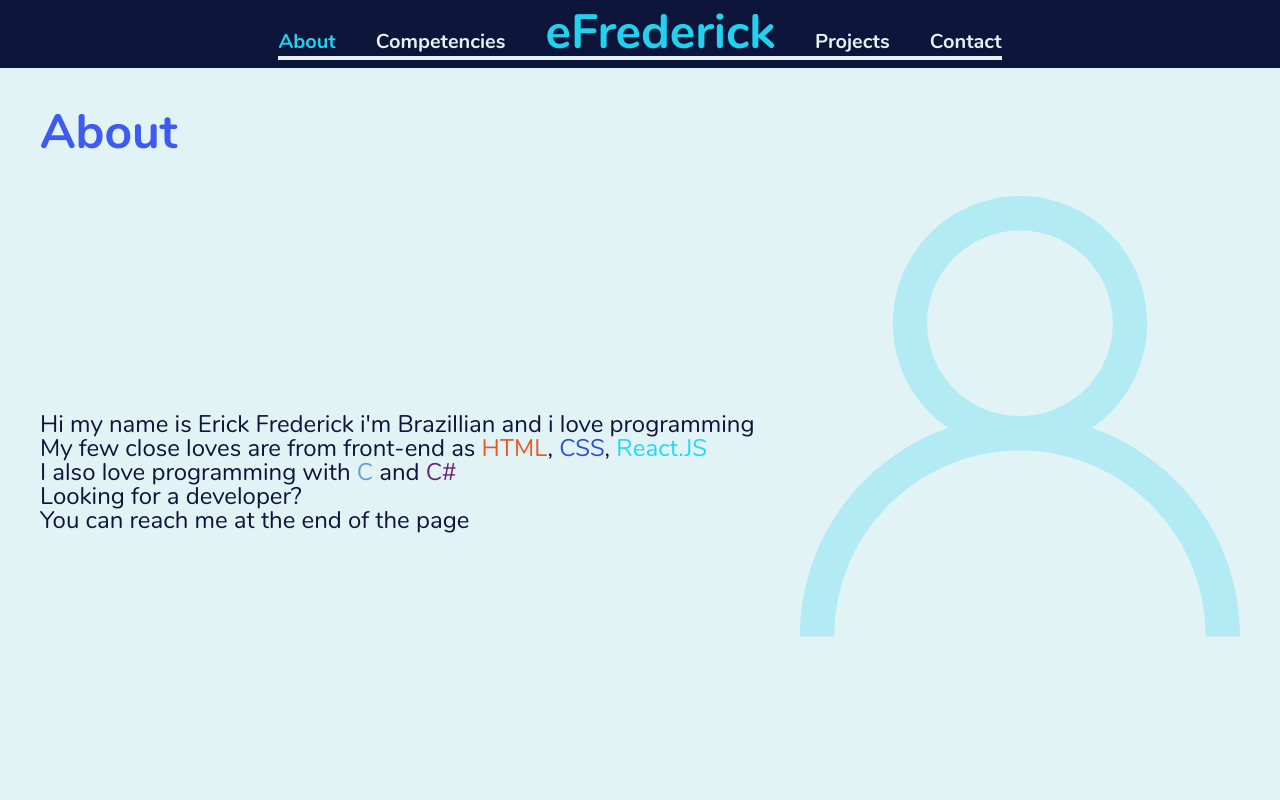
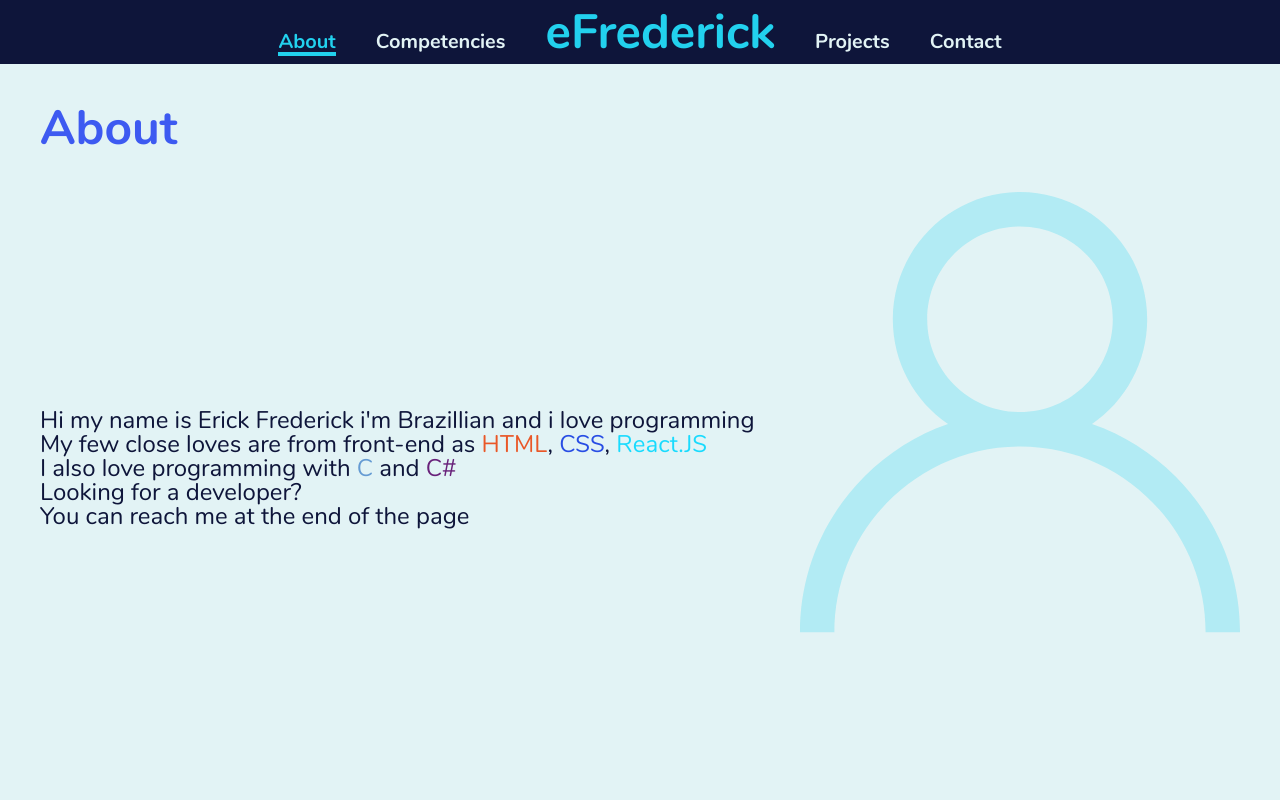
Before and after one commit to pepeyen/efrederick, a React (Create React App) app: page / in a window 1280 px wide. Shown: the top 800 px of the page. Built offline with nearby package versions, Linux system fonts and the light colour scheme; the HTML template or start-up script is replaced by a standard one; a web font is replaced by a local one.

Commit message:
Updated wayfinder progression bar design

```diff
--- a/src/comp/wayfinder/wayfinder.js
+++ b/src/comp/wayfinder/wayfinder.js
@@ -16,7 +16,7 @@ class Wayfinder extends Component {
       isWaydirectsHidden: true
     };
   }
-  waydirectVisitStatus = ['','','','']
+  waydirectLiveStatus = ['','','','']
   waydirectVisibilityStatus = '--hidden'
   languageLibrary = {
     en_us: [
@@ -43,8 +43,8 @@ class Wayfinder extends Component {
         height: window.innerHeight,
         isWaydirectsHidden: true
       })
-      this.updateStyle({
-        targetedStyle: "waydirect-visibility"
+      this.updateWaydirectState({
+        targetedState: "waydirect-visibility"
       })
     }
   };
@@ -82,33 +82,13 @@ class Wayfinder extends Component {
       this.setState({
         isWaydirectsHidden: true
       })
-      this.updateStyle({targetedStyle: "waydirect-visibility"})
+      this.updateWaydirectState({targetedState: "waydirect-visibility"})
     }
   };
 
   //Function that handles the overwall webapp inline styling
-  updateStyle = ({targetedStyle, targetedWaydirect}) => {
-    switch (targetedStyle) {
-      case "wayfinder-progression-bar":
-        if(document.documentElement.clientWidth >= 801){
-          this.setState({
-            wayfinderBarStyle: {
-              width: this.state.wayfinderProgress,
-              transitionProperty : "width",
-              transitionDuration : "2ms",
-              position : "absolute",
-              borderTop : ".5vh solid #22d1ee",
-              display : "block"
-            }
-          })
-        }else {
-          this.setState({
-            wayfinderBarStyle: {
-              display : "none"
-            }
-          })
-        }
-        break;
+  updateWaydirectState = ({targetedState, targetedWaydirect}) => {
+    switch (targetedState) {
       case "waydirect-visibility":
         if(this.state.isWaydirectsHidden === false){
           this.waydirectVisibilityStatus = '--hidden'
@@ -120,13 +100,12 @@ class Wayfinder extends Component {
         break;
       case "waydirect-live-status":
         for(let i = 0; i <= targetedWaydirect; i++){
-          this.waydirectVisitStatus[i] = '--visited'
+          this.waydirectLiveStatus[i] = '--visited'
         }
+        let waydirectMaxRange = this.waydirectLiveStatus.length--
 
-        let maxWaydirect = this.waydirectVisitStatus.length--
-
-        for(let i = maxWaydirect; i > targetedWaydirect; i--){
-          this.waydirectVisitStatus[i] = '--unvisited'
+        for(let i = waydirectMaxRange; i > targetedWaydirect; i--){
+          this.waydirectLiveStatus[i] = '--unvisited'
         }
         break;
       default:
@@ -168,25 +147,24 @@ class Wayfinder extends Component {
     this.setState({
       wayfinderProgress: `${this.getScrollPercentage(window.scrollY)}%`
     });
-    this.updateStyle({targetedStyle: "wayfinder-progression-bar"})
     if(window.scrollY >= this.getElementPosition("about")){
-      this.updateStyle({
-        targetedStyle: "waydirect-live-status",
+      this.updateWaydirectState({
+        targetedState: "waydirect-live-status",
         targetedWaydirect: 0
       });
       if(window.scrollY >= this.getElementPosition("competencies")){
-        this.updateStyle({
-          targetedStyle: "waydirect-live-status",
+        this.updateWaydirectState({
+          targetedState: "waydirect-live-status",
           targetedWaydirect: 1
         });
         if(window.scrollY >= this.getElementPosition("projects")){
-          this.updateStyle({
-            targetedStyle: "waydirect-live-status",
+          this.updateWaydirectState({
+            targetedState: "waydirect-live-status",
             targetedWaydirect: 2
           });
           if(window.scrollY >= this.getElementPosition("contact")){
-            this.updateStyle({
-              targetedStyle: "waydirect-live-status",
+            this.updateWaydirectState({
+              targetedState: "waydirect-live-status",
               targetedWaydirect: 3
             });
           }
@@ -200,30 +178,30 @@ class Wayfinder extends Component {
     switch (targetedWaydirect) {
       case "about":
           this.updateScreenPosition("about");
-          this.updateStyle({
-            targetedStyle: "waydirect-live-status",
+          this.updateWaydirectState({
+            targetedState: "waydirect-live-status",
             targetedWaydirect: 0
           });
           break;
       case "competencies":
         this.updateScreenPosition("competencies");
-        this.updateStyle({
-          targetedStyle: "waydirect-live-status",
+        this.updateWaydirectState({
+          targetedState: "waydirect-live-status",
           targetedWaydirect: 1
         });
         break;
 
       case "projects":
         this.updateScreenPosition("projects");
-        this.updateStyle({
-          targetedStyle: "waydirect-live-status",
+        this.updateWaydirectState({
+          targetedState: "waydirect-live-status",
           targetedWaydirect: 2
         });
         break;
       case "contact":
         this.updateScreenPosition("contact");
-        this.updateStyle({
-          targetedStyle: "waydirect-live-status",
+        this.updateWaydirectState({
+          targetedState: "waydirect-live-status",
           targetedWaydirect: 3
         });
         break;
@@ -237,24 +215,24 @@ class Wayfinder extends Component {
     return (
       <nav className = "wayfinder">
         <ul className = "wayfinder__waypaths">
-          <div id = "wayfinder-about" className = {`wayfinder__waydirect ${this.waydirectVisitStatus[0]} ${this.waydirectVisibilityStatus}`}>
+          <div id = "wayfinder-about" className = {`wayfinder__waydirect ${this.waydirectLiveStatus[0]} ${this.waydirectVisibilityStatus}`}>
             <li onClick={() => this.wayfinderRouteTo("about")}>{this.state.pageText[0]}</li>
           </div>
-          <div id = "wayfinder-competencies" className = {`wayfinder__waydirect ${this.waydirectVisitStatus[1]} ${this.waydirectVisibilityStatus}`}>
+          <div id = "wayfinder-competencies" className = {`wayfinder__waydirect ${this.waydirectLiveStatus[1]} ${this.waydirectVisibilityStatus}`}>
             <li onClick={() => this.wayfinderRouteTo("competencies")}>{this.state.pageText[1]}</li>
           </div>
           <div className = "wayfinder__waysign">
             <li>eFrederick</li>
           </div>
-          <div id = "wayfinder-projects" className = {`wayfinder__waydirect ${this.waydirectVisitStatus[2]} ${this.waydirectVisibilityStatus}`}>
+          <div id = "wayfinder-projects" className = {`wayfinder__waydirect ${this.waydirectLiveStatus[2]} ${this.waydirectVisibilityStatus}`}>
             <li onClick={() => this.wayfinderRouteTo("projects")}>{this.state.pageText[2]}</li>
           </div>
-          <div id = "wayfinder-contact" className = {`wayfinder__waydirect ${this.waydirectVisitStatus[3]} ${this.waydirectVisibilityStatus}`}>
+          <div id = "wayfinder-contact" className = {`wayfinder__waydirect ${this.waydirectLiveStatus[3]} ${this.waydirectVisibilityStatus}`}>
             <li onClick={() => this.wayfinderRouteTo("contact")}>{this.state.pageText[3]}</li>
           </div>
           <div className = "wayfinder__waypaths-bar" style = {this.state.wayfinderBarStyle}/>
         </ul>
-        <div onClick={() => this.updateStyle({targetedStyle: "waydirect-visibility"})} className = "wayfinder__toggle">
+        <div onClick={() => this.updateWaydirectState({targetedState: "waydirect-visibility"})} className = "wayfinder__toggle">
           <div className = "wayfinder__hamburguer"/>
         </div>
       </nav>
--- a/src/comp/wayfinder/wayfinder.scss
+++ b/src/comp/wayfinder/wayfinder.scss
@@ -3,9 +3,6 @@ $cyan : #22d1ee;
 $purple : #3d5af1;
 $darkBlue : #0e153a;
 
-.--visible{
-    display: block;
-}
 .wayfinder{
     overflow: hidden;
     font-family: "Nunito-Bold";
@@ -49,17 +46,29 @@ $darkBlue : #0e153a;
 .wayfinder__waydirect, .wayfinder__waysign{
     display: block;
 }
-
+.--visible{
+    display: block;
+}
+.--hidden{
+    display: none;
+}
+.--visited{
+    color: $cyan;
+    border-bottom: .4rem solid $cyan;
+    transition: border-bottom ease-in-out 100ms;
+}
+.--unvisited{
+    color: $white;
+    border-bottom: .4rem solid transparent;
+    transition: border-bottom ease-in-out 100ms;
+}
 @media (min-width: 801px) {
-    .--active{
-        display: inline-block;
-    }
     .wayfinder{
         min-height: 6.5vh;
     }
     .wayfinder__waypaths{
         margin: 1vh 0 1vh 0;
-        border-bottom: .5vh solid $white;
+        //border-bottom: .5vh solid $white;
     }
     .wayfinder__waydirect{
         font-size: 2.5vh;
@@ -81,13 +90,13 @@ $darkBlue : #0e153a;
     .wayfinder__toggle{
         display: none;
     }
+    .--active{
+        display: inline-block;
+    }
+    .--visited{
+        border-bottom: .5vh solid $cyan;
+    }
+    .--unvisited{
+        border-bottom: .5vh solid transparent;
+    }
 }
-.--hidden{
-    display: none;
-}
-.--visited{
-    color: $cyan;
-}
-.--unvisited{
-    color: $white;
-}
```
